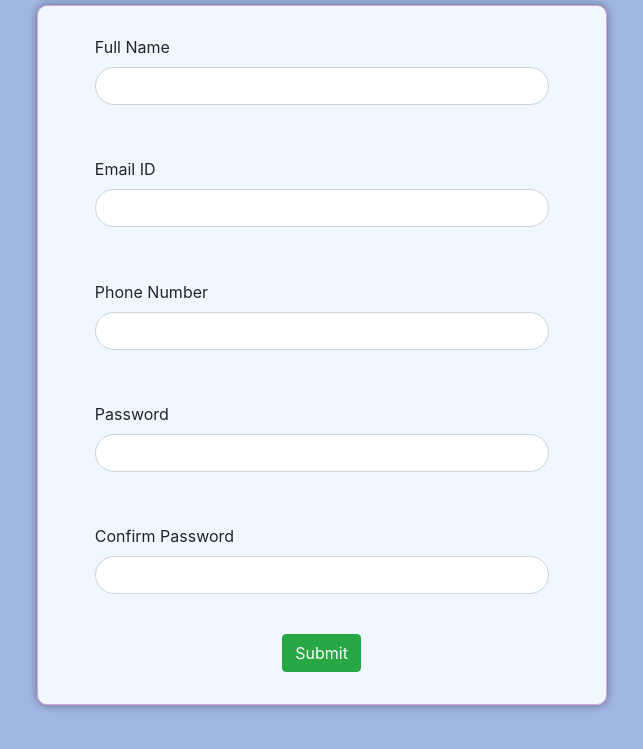
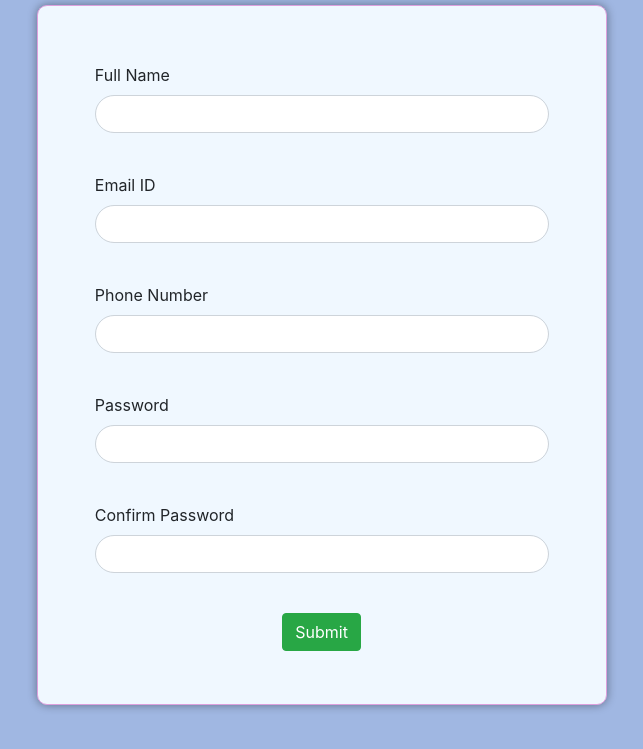
Before and after one commit to nehaingale02/Form-Validation, a plain HTML site: page index.html in a window 1280 px wide. Shown: the part 89-838 px from the top of the page, without its empty margins (318-961 px from the left). Drawn offline with nearby package versions, Linux system fonts and the light colour scheme.

Commit message:
modified  files

```diff
--- a/index.html
+++ b/index.html
@@ -14,6 +14,7 @@
     <div class="container mt-5 mb-5">
         <h2>Form Validation</h2>
         <form id="registrationForm">
+            <div id="form-content">
                 <div class="form-group">
                     <label for="fullName">Full Name</label>
                     <input type="text" class="form-control" id="fullName" name="fullName">
@@ -40,6 +41,7 @@
                     <small id="confirmPasswordError" class="error"></small>
                 </div>
                 <button type="submit" class="btn btn-success">Submit</button>
+            </div>
         </form>
 
     </div>
--- a/style.css
+++ b/style.css
@@ -20,8 +20,8 @@
   width: 80%;
   margin-left: 10%;
 }
-.form-group {
-  margin-top: 5%;
+#form-content{
+  margin-top:10%;
 }
 label {
   margin-left: 10%;
```
Lines whose indentation alone changed are shown as unchanged.
